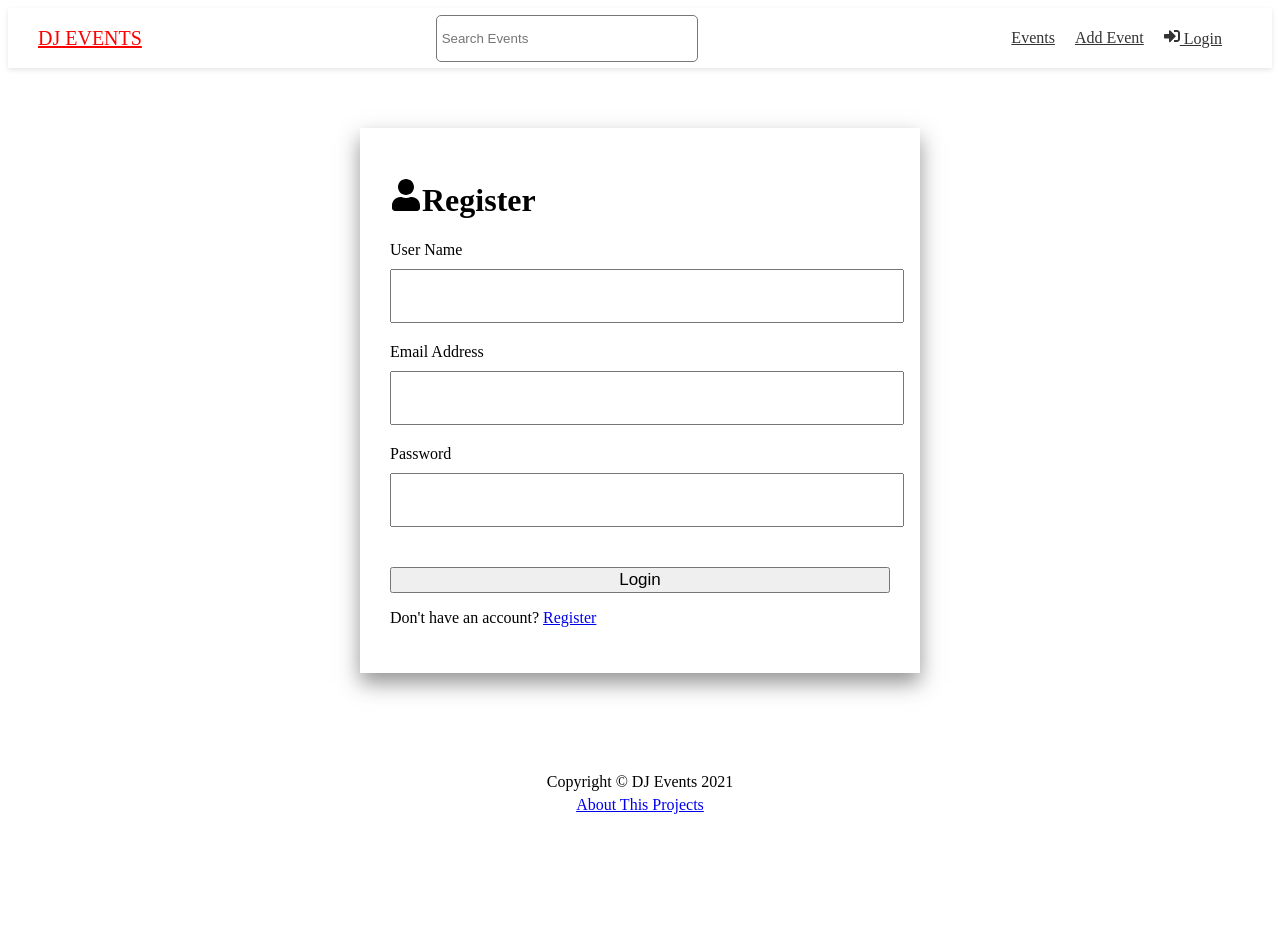
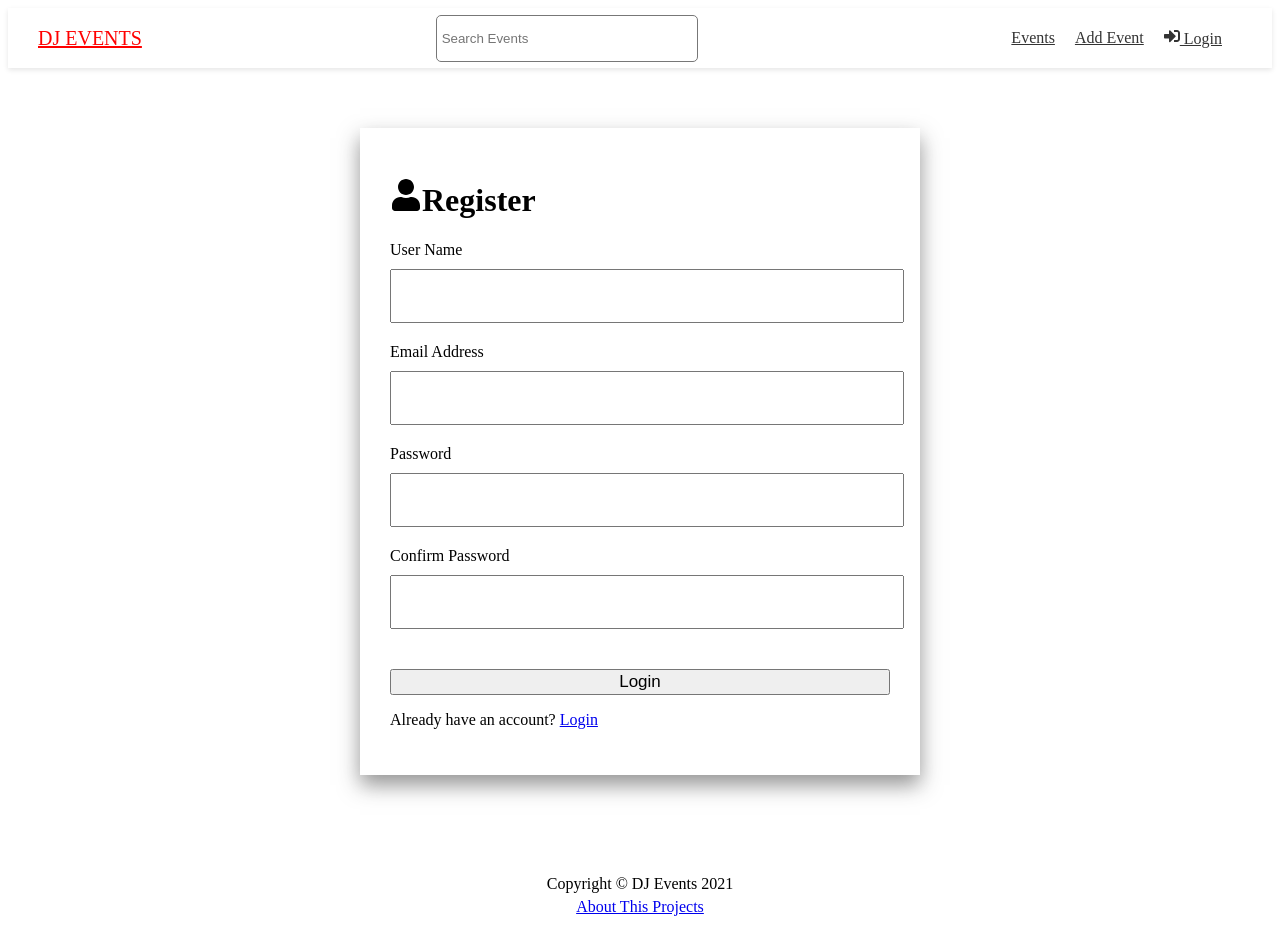
Before and after one commit to Shakib448/nextDjEvents, a Next.js app in the folder client/: page /account/register in a window 1280 px wide. Shown: the top 950 px of the page. Before the commit the page ends 854 px from the top, so only its background shows below. Built offline with nearby package versions, Linux system fonts and the light colour scheme.

Commit message:
WIP on LoginPage

```diff
--- a/client/pages/account/register.js
+++ b/client/pages/account/register.js
@@ -11,10 +11,11 @@ export default function RegisterPage() {
   const [username, setUsername] = useState("");
   const [email, setEmail] = useState("");
   const [password, setPassword] = useState("");
+  const [passwordConfirm, setPasswordConfirm] = useState("");
 
   const handleSubmit = (e) => {
     e.preventDefault();
-    console.log({ username, email, password });
+    console.log({ username, email, password, passwordConfirm });
   };
   return (
     <Layout title="User Registration">
@@ -55,12 +56,22 @@ export default function RegisterPage() {
               onChange={(e) => setPassword(e.target.value)}
             />
           </div>
+          <div>
+            <label htmlFor="passwordConfirm">Confirm Password </label>
+            <input
+              type="password"
+              name="passwordConfirm"
+              id="passwordConfirm"
+              value={passwordConfirm}
+              onChange={(e) => setPasswordConfirm(e.target.value)}
+            />
+          </div>
 
           <input type="submit" value="Login" className="btn" />
         </form>
 
         <p>
-          Don't have an account? <Link href="/account/register"> Register</Link>
+          Already have an account? <Link href="/account/login"> Login</Link>
         </p>
       </div>
     </Layout>
```
